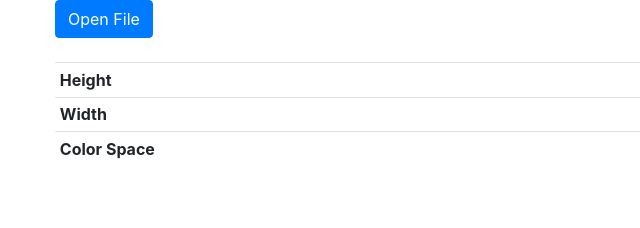
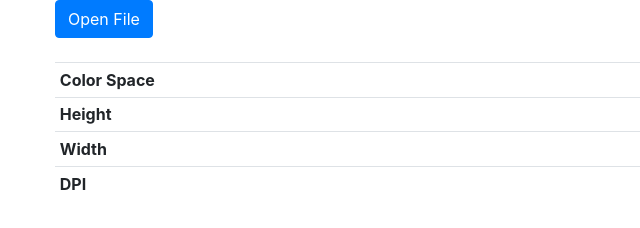
Before and after one commit to cyber937/XMPReader, an Electron app: page index.html in a window 800 px wide. Shown: the whole page, without its empty margins (0-640 px from the left). Drawn offline with nearby package versions, Linux system fonts and the light colour scheme; no server answers.

Commit message:
New: Add "DPI" line.

```diff
--- a/index.html
+++ b/index.html
@@ -28,6 +28,10 @@
     <table class="table table-sm" id="attribute-table">
       <tbody>
         <tr>
+          <th>Color Space</th>
+          <td></td>
+        </tr>
+        <tr>
           <th>Height</th>
           <td></td>
         </tr>
@@ -36,7 +40,7 @@
           <td></td>
         </tr>
         <tr>
-          <th>Color Space</th>
+          <th>DPI</th>
           <td></td>
         </tr>
       </tbody>
```
